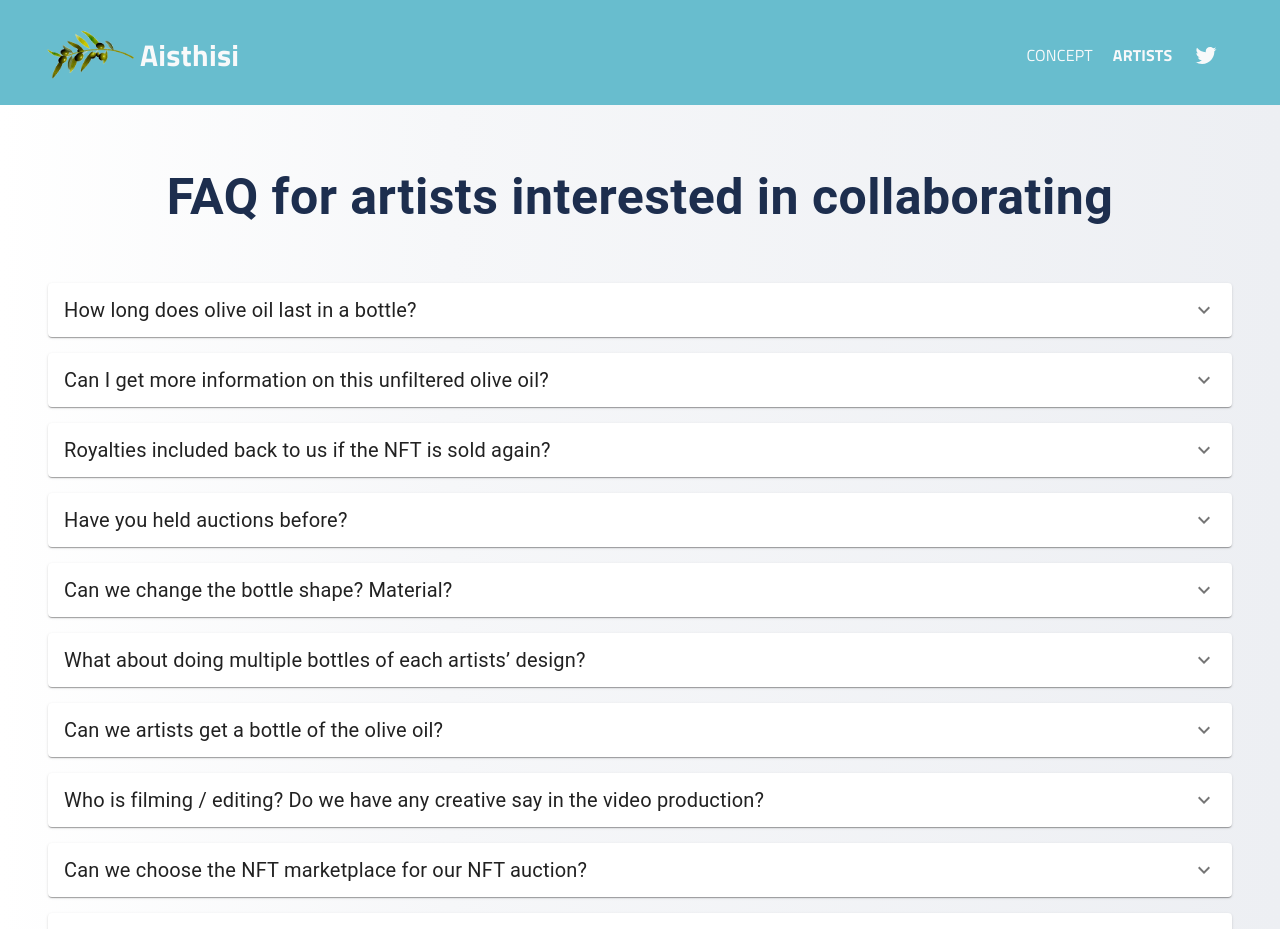
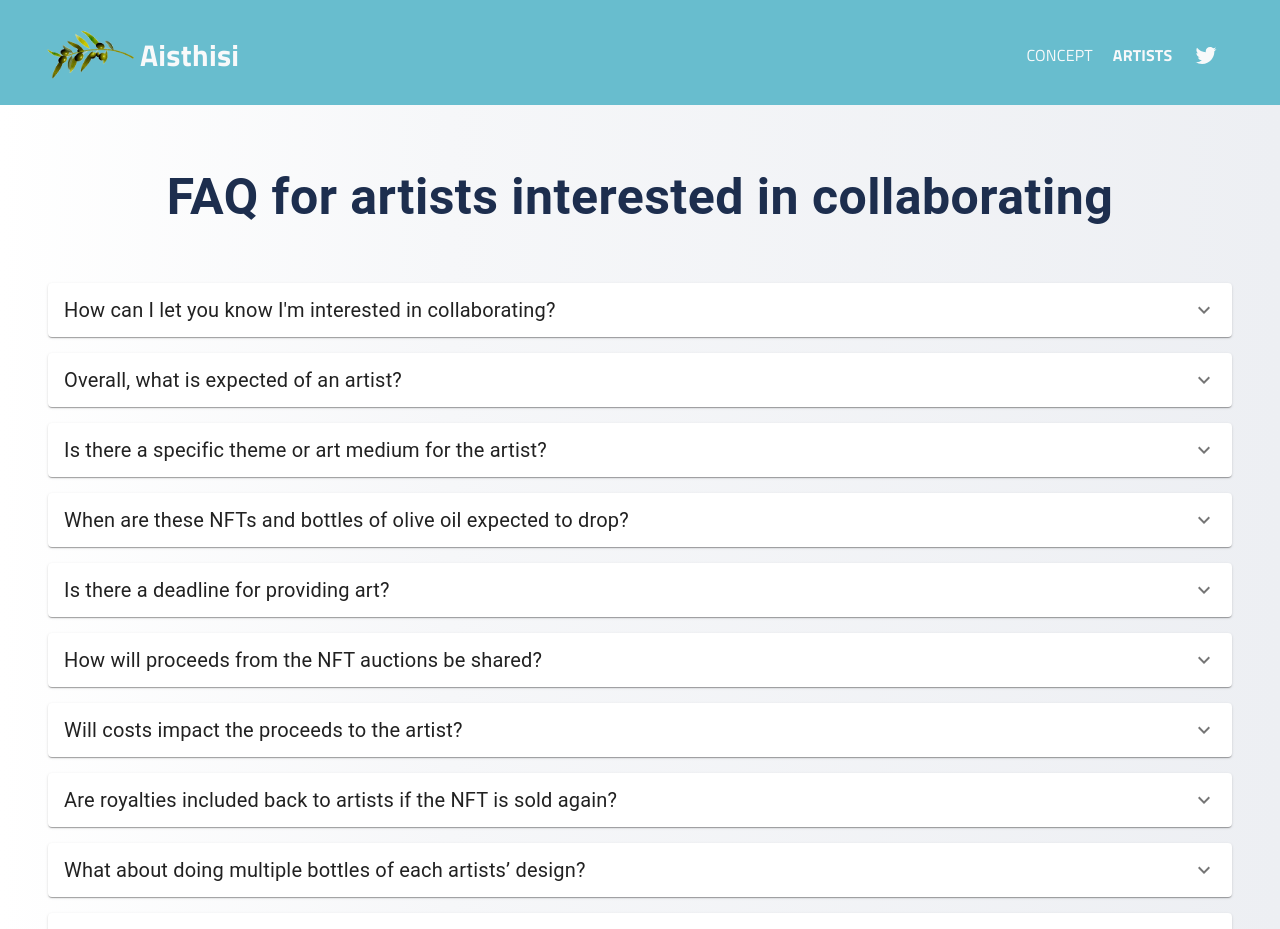
Before and after one commit to AboldUSER/aisthisi-frontend, a React (Create React App) app: page /artists in a window 1280 px wide. Shown: the top 929 px of the page. Built offline with nearby package versions, Linux system fonts and the light colour scheme.

Commit message:
Update FAQ Questions

```diff
--- a/src/components/intro-section.jsx
+++ b/src/components/intro-section.jsx
@@ -13,7 +13,7 @@ import useMediaQuery from '@material-ui/core/useMediaQuery';
 const useStyles = makeStyles((theme) => ({
   root: {
     // width: '95%',
-    padding: theme.spacing(20, 0, 0)
+    padding: theme.spacing(20, 0, 5)
   },
   text: {
     color: '#1D2E4E',
--- a/src/data/artist-faq.json
+++ b/src/data/artist-faq.json
@@ -1,30 +1,49 @@
-{"ArtistFaqArray" : [
-    {"question": "How long does olive oil last in a bottle?",
-    "answer": "This unfiltered olive oil will generally last 1 year before the taste begins to degrade. Unfiltered olive oil is meant to be enjoyed sooner rather than later!"},
-    {"question": "Can I get more information on this unfiltered olive oil?",
-    "answer": "It’s called “Omphakinon”, and it is a tradtional recipe that uses olives before they mature, when they are still unripe and green. The olives are harvested early in mid-October, picked from the trees by hand and processed within 24 hours."},
-    {"question": "Royalties included back to us if the NFT is sold again?",
-    "answer": "As NFT marketplaces generally pay out royalties directly to the minter’s address in a consolidated manner (i.e., conduct payouts weekly/monthly), we are tracking royalties manually and these royalties are subject to the same revenue share as the auction revenue (33%) and will be paid out monthly. There will be a minimum threshold to be reached of $50 to account for current gas fees."},
-    {"question": "Have you held auctions before?",
-    "answer": "Yes, we have created and auctioned mostly ENS domains as NFTs. We’ve also participated in NFT auctions."},
-    {"question": "Can we change the bottle shape? Material? ",
-    "answer": "The artist can choose between a stainless steel bottle or a glass bottle. Note that olive oil will degrade by UV light, particularly unfiltered olive oil. Also note that the logistics of this project require us to transport the glass bottles from Austria to Greece, and the village is not as developed (i.e., dirt roads), hence greater care will be needed by us to ensure they do not break during transport and handling."},
-    {"question": "What about doing multiple bottles of each artists’ design?",
-    "answer": "We only have at most 14 liters or 28 500ml bottles of olive oil (if we end up with 100% throughput and neglect any buffer). We are conducting a hand harvesting operation (e.g., no industrial tools) and can logistically only harvest at most 100kg of olives (~14 liters of oil), without hiring more help. As these are 500ml bottles, there would only be enough for the 10 bottles auctioned and provide each artist with a bottle. Since this is a traditional, hand harvesting process and operation, it is not very feasible to do much more. That is also why these are so rare!"},
-    {"question": "Can we artists get a bottle of the olive oil?",
-    "answer": "Yes, this is possible! Each artist will get a bottle of delicious, traditional olive oil shipped to them if needed! This will not include NFT work or signatures, only the oil itself."},
-    {"question": "Who is filming / editing? Do we have any creative say in the video production?",
-    "answer": "Thomas Wiesner will be filming and plans to edit, and he has filming experience based on his various online classes and additional video projects. He will have three different cameras, including a Sony A7c, Zv-1, lenses, and respective equipment such as tripods and mics. Everything will be produced in at least 1080p (potentially 4k). The idea is to film key aspects of the entire process, so both close ups of the harvesting and landscape shots of the area, as well as documentary style interviews with the orchard owner. This is a remote and not very developed location, so it would not be very easy to send large files over bad internet connection, hence the current idea is to do the filming and editing on site, and then be able to quickly upload it online and to the NFTs’metadata once back in a place with better infrastructure. With all that said, of course open to hear other ideas."},
-    {"question": "Can we choose the NFT marketplace for our NFT auction?",
-    "answer": "So far we are thinking of potentially Mintable, as we have a close relationship with the Mintable team, and they have already agreed to help us in terms of social media marketing and providing advertising credits on the website itself (i.e., front page). If artists have other suggestions then happy to hear them too. I do think it is better for the project to hold all NFT auctions on one marketplace to more easily build recognition and consistency. Additionally, marketplaces like OpenSea are aggregators, meaning they also show all NFTs such as those created by Rarible or just held in people’s wallets. So no matter what marketplace we choose to hold an auction on, the NFT will also show up on these NFT aggregator marketplaces too."},
-    {"question": "Can you share the min size of the QR code and the size of the nutritional label?",
-    "answer": "We can share more information on the QR code after we hear back from the printing company in the coming days. Upon further research, the nutritional label actually doesn’t have to be on the bottle itself as we are not selling in retail stores. It can be put on a card or booklet shipped with the bottle, so this gives the artist the full bottle space to work with."},
-    {"question": "Will you pass the costs incurred transparently back to us (ie receipts of the vendors of the bottle or printing labels)?",
-    "answer": "As the costs incurred are not estimated to be much, we have decided that they will just come out of the share by Martin and Thomas. Hence the artist will get the full ⅓ portion of whatever the NFT is auctioned for. Since costs will not impact the gross revenue provided by the artist, we don’t really see a need to share this, but can do so if requested."},
-    {"question": "Is there a theme for the artist?",
-    "answer": "We do not have any particular theme for the artists. We hope that each artist will come with their unique styles and background to find inspiration in this unique type of project. You are not limited to creating pieces about olives or oil."},
-    {"question": "Should Omphakinon be advertised specifically on the bottle?",
-    "answer": "If the artist chooses to include it in the art piece then sure! We will also include it in the nutritional label that can be included as a separate card/booklet to the piece."},
-    {"question": "Can we make several Editions per art piece (e.g., NFT #1 has more editions to it)?",
-    "answer": "This is an idea we are still exploring. Potentially creating multiple prints of the same art piece, and only the first one comes with a bottle. Considerations are: would this diminish the rarity and value of the single piece, and would the market react well to this? How does this impact the single erc721 contract with multiple editions of 10 different pieces?"}
-]}
+{
+    "ArtistFaqArray": [
+        {
+            "question": "How can I let you know I'm interested in collaborating?",
+            "answer": "Reach out to us on our Twitter or our Discord! We have much more info to share with those interested!"
+        },
+        {
+            "question": "Overall, what is expected of an artist?",
+            "answer": "Design an art piece that will be used as a label for the bottle of olive oil, and either the same or similar digital piece to be included with the NFT."
+        },
+        {
+            "question": "Is there a specific theme or art medium for the artist?",
+            "answer": "We hope that each artist will come with their unique style, background and speciality to find inspiration in this unique type of project. You are not limited to creating pieces about olives or oil. Although the labels are static images, the digital pieces can be as dynamic as you want!"
+        },
+        {
+            "question": "When are these NFTs and bottles of olive oil expected to drop?",
+            "answer": "The olive oil harvest takes place in October 2021, and bottles will be shipped by end of that month. The auction will take place ten weeks preceding October 1st, 2021. The first NFT auction will be held on July 23rd, 2021. Every week another artists' NFT will be listed for auction."
+        },
+        {
+            "question": "Is there a deadline for providing art?",
+            "answer": "The digital art piece as well as the physical label design must be finished by the beginning of July 2021. "
+        },
+        {
+            "question": "How will proceeds from the NFT auctions be shared?",
+            "answer": "Proceeds will be split three ways - 1/3 going to the artist and 1/3 each going to the two technical team members"
+        },
+        {
+            "question": "Will costs impact the proceeds to the artist?",
+            "answer": "No. As the costs incurred are not estimated to be much, we have decided that they will just come out of the share by the two technical team members. Hence the artist will get the full ⅓ portion of whatever the NFT is auctioned for."
+        },
+
+        {
+            "question": "Are royalties included back to artists if the NFT is sold again?",
+            "answer": "As NFT marketplaces generally pay out royalties directly to the minter’s address in a consolidated manner (i.e., conduct payouts weekly/monthly), we are tracking royalties manually and these royalties are subject to the same revenue share as the auction revenue (33%) and will be paid out monthly. There will be a minimum threshold to be reached of $50 to account for current gas fees."
+        },
+        {
+            "question": "What about doing multiple bottles of each artists’ design?",
+            "answer": "We only have at most 14 liters or 28 500ml bottles of olive oil (if we end up with 100% throughput and neglect any buffer). We are conducting a hand harvesting operation (e.g., no industrial tools) and can logistically only harvest at most 100kg of olives (~14 liters of oil), without hiring more help. As these are 500ml bottles, there would only be enough for the 10 bottles auctioned and provide each artist with a bottle. Since this is a traditional, hand harvesting process and operation, it is not very feasible to do much more. That is also why these are so rare!"
+        },
+        {
+            "question": "Can artists get a bottle of olive oil?",
+            "answer": "Yes! Each artist will get a bottle of delicious, traditional olive oil shipped to them if needed! This will not include NFT work or signatures, only the oil itself."
+        },
+        {
+            "question": "Can I get more information on this delicious traditional olive oil?",
+            "answer": "It’s called “Omphakinon”, and it is a traditional recipe that uses olives before they mature, when they are still unripe and green. The olives are harvested early in mid-October, picked from the trees by hand and processed within 24 hours."
+        }
+    ]
+}
```
